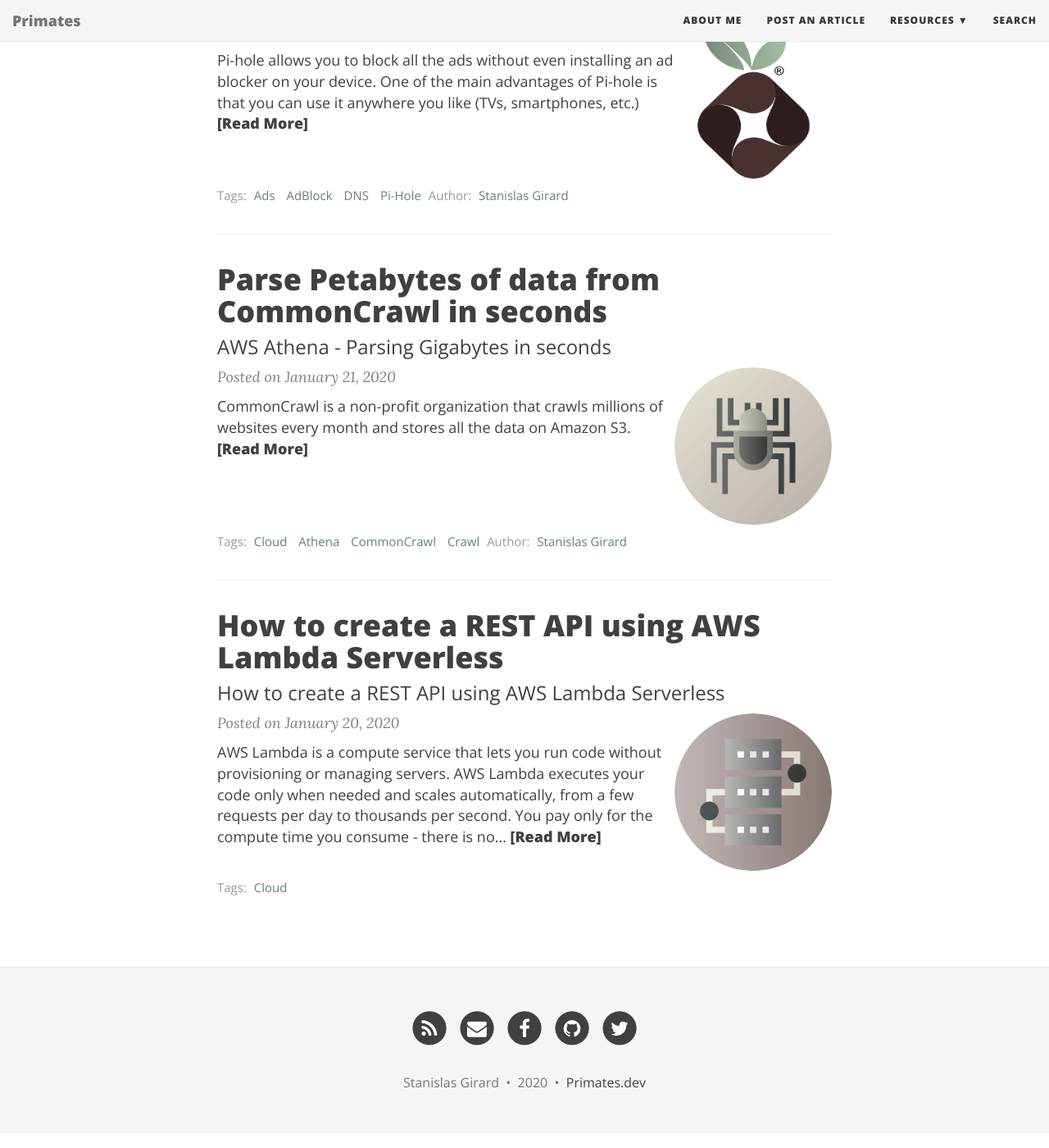
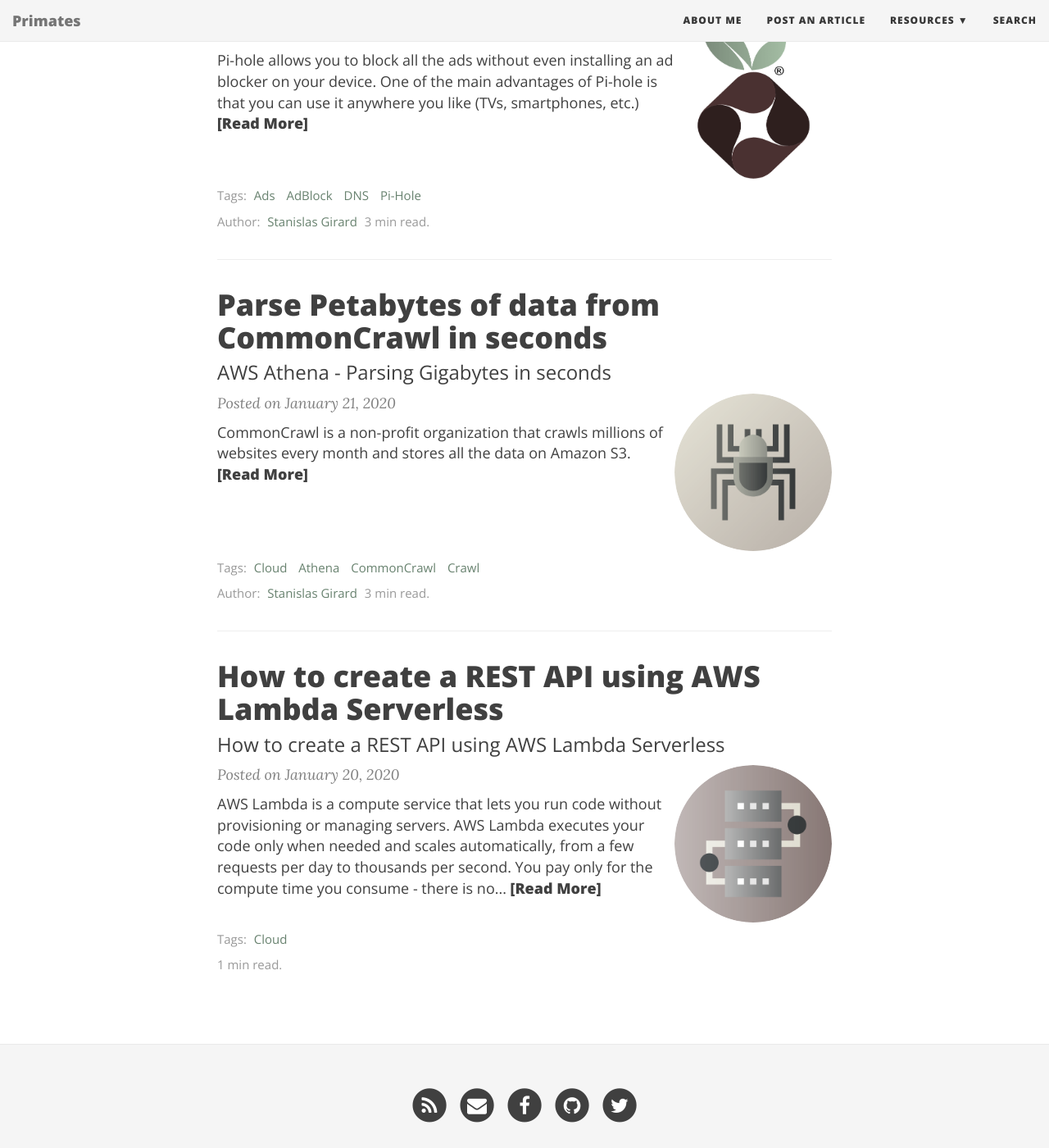
Before and after one commit to StanGirard/Primates-Jekyll, a Jekyll site: the page built from index.html, in a window 1280 px wide and 1400 px high, scrolled down 793 px. Shown: the whole window at 82% size. Built offline with Jekyll 4.4.1, drawn with Linux system fonts in a browser that asks for light colours; nearby versions of some CDN libraries; the list of posts is cut into pages by our own code; comment, search, counter and statistics services are not loaded; a style sheet for code colours, icons or effects is not loaded.

Commit message:
[READINGTIME] Added

```diff
--- /dev/null
+++ b/_includes/read-time.html
@@ -0,0 +1,4 @@
+<span class="reading-time" title="Estimated read time">
+    {% assign words = include.content | strip_html | number_of_words %}
+    {{ words | divided_by: 180 | plus: 1 }} min read.
+</span>
--- a/index.html
+++ b/index.html
@@ -48,14 +48,19 @@
       {% else %}
       {{ post.tags | join: ", " }}
       {% endif %}
-      {% if post.author %}
+
+    </div>
+    {% endif %}
+    <div class="blog-tags">
+    {% if post.author %}
     {% assign author = site.data.authors[post.author] %}
 
         <!-- Personal Info. -->
        Author: <a href="{{ author.web }}">{{ author.name }}</a>
     {% endif %}
-    </div>
-    {% endif %}
+    {% include read-time.html content=post.content %}
+  </div>
+
 
 
   </article>
```
